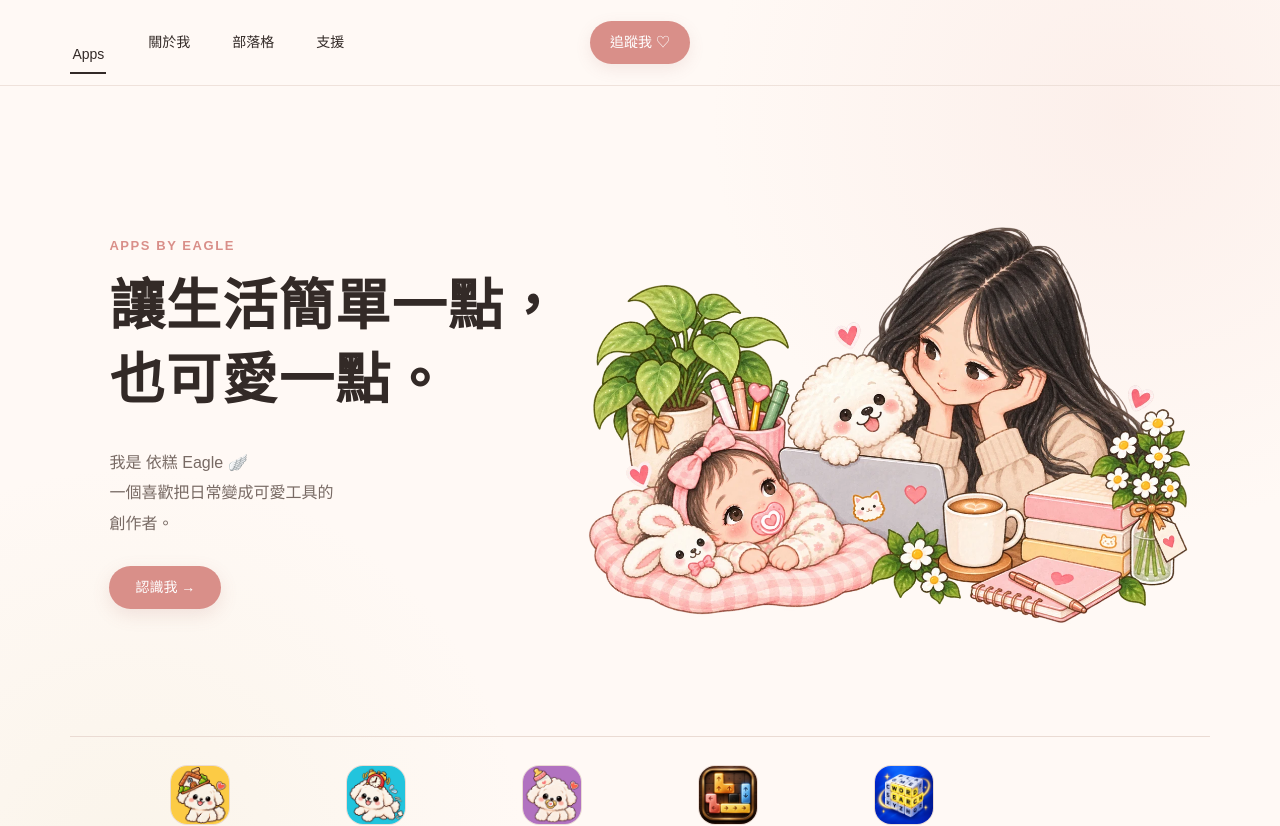
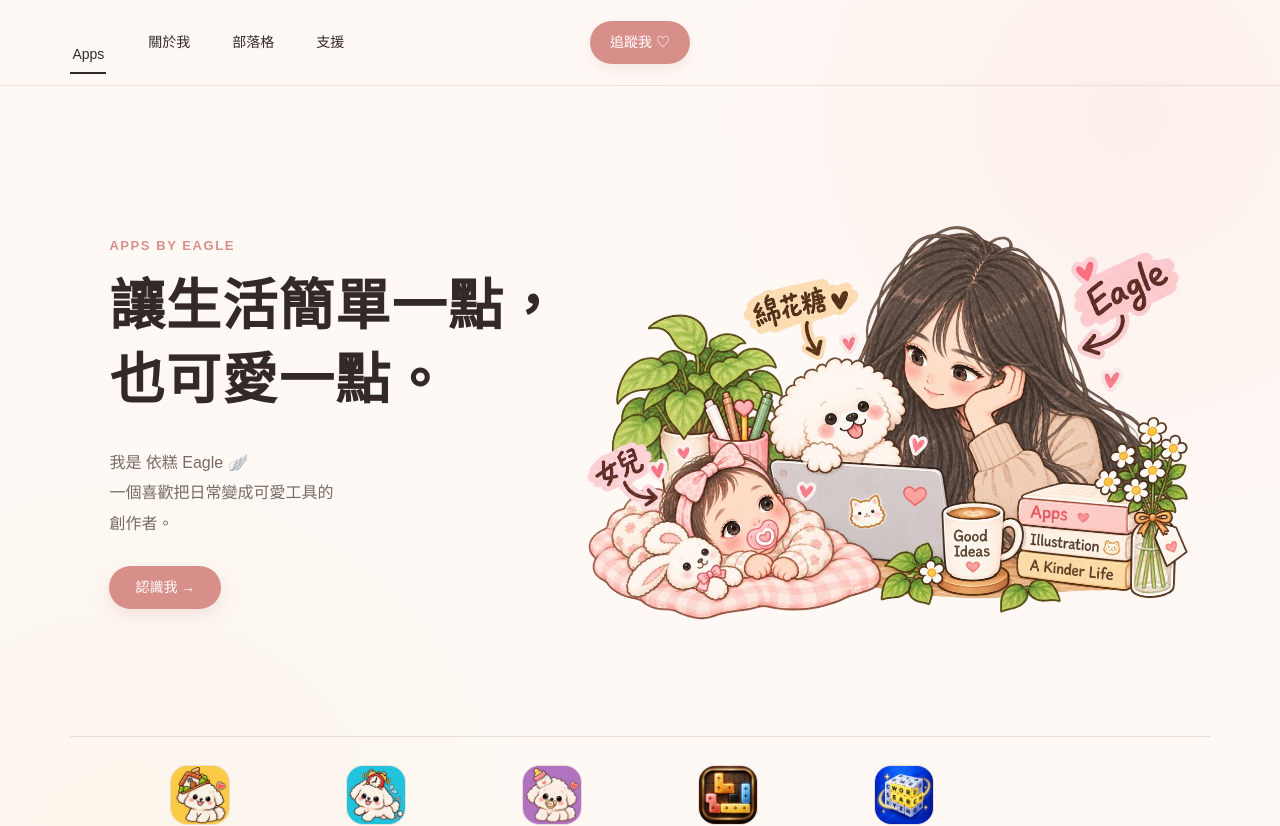
Before and after one commit to eagle-827/eagle-apps-web, a Next.js app: page / in a window 1280 px wide. Shown: the top 826 px of the page. Built offline with nearby package versions, Linux system fonts and the light colour scheme.

Commit message:
Restore labeled homepage hero illustration

```diff
--- a/app/page.tsx
+++ b/app/page.tsx
@@ -40,7 +40,7 @@ export default function Home() {
         <div className="hero-art" aria-label="Eagle 與綿花糖">
           <img
             className="hero-illustration"
-            src="/images/eagle-hero-bar03.webp"
+            src="/images/eagle-hero-labeled.webp"
             alt="Eagle 與綿花糖在創作桌前"
           />
         </div>
```
Also changed, not shown: public/images/eagle-hero-labeled.webp (added).
